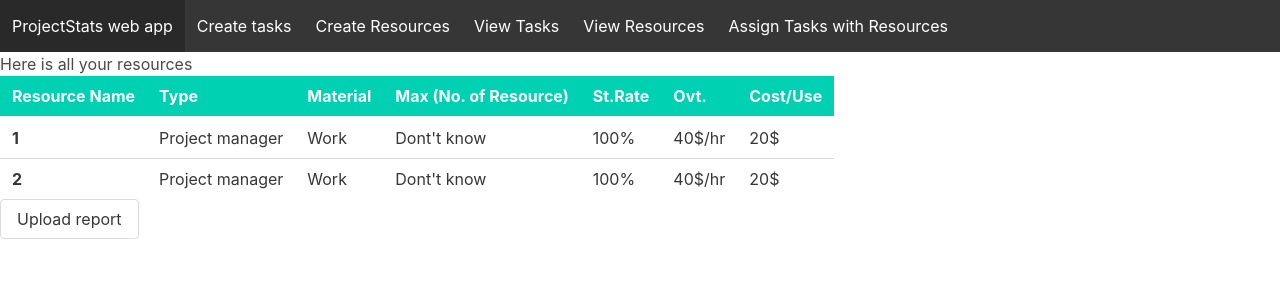
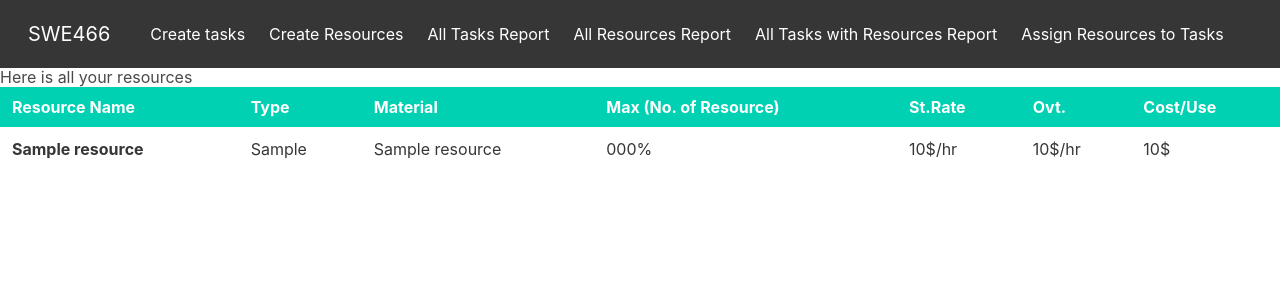
Before and after one commit to Saif-Alotaibe/SWE466, a Django app: template templates/viewResources.html in a window 1280 px wide. Shown: the top 300 px of the page. Run offline with Django 3.2, Linux system fonts and the light colour scheme; the template is opened without the code that fills it: most values are stand-ins (such as "Sample title", 1, 10 or a date in 2020); some libraries are stand-ins or nearby versions.

Commit message:
update viewResources template

```diff
--- a/templates/viewResources.html
+++ b/templates/viewResources.html
@@ -1,62 +1,5 @@
-<!DOCTYPE html>
-<html lang="en">
-<head>
-    <meta charset="UTF-8">
-    <meta http-equiv="X-UA-Compatible" content="IE=edge">
-    <meta name="viewport" content="width=device-width, initial-scale=1.0">
-    <title>Document</title>
-    <link rel="stylesheet" href="https://cdn.jsdelivr.net/npm/bulma@0.9.2/css/bulma.min.css">
-    <link rel="stylesheet" href="../css/style.css">
-    <link rel="preconnect" href="https://fonts.gstatic.com">
-    <link href="https://fonts.googleapis.com/css2?family=Open+Sans:wght@300&display=swap" rel="stylesheet">
-</head>
-<body class="all-info">
-    <nav class="navbar is-dark customize" role="navigation" aria-label="main navigation">
-        <div class="navbar-brand">
-          <a class="navbar-item" href="#">
-            <!-- <img src="https://bulma.io/images/bulma-logo.png" width="112" height="28"> -->
-            <h1>ProjectStats web app</h1>
-          </a>
-
-          <a role="button" class="navbar-burger" aria-label="menu" aria-expanded="false" data-target="navbarBasicExample">
-            <span aria-hidden="true"></span>
-            <span aria-hidden="true"></span>
-            <span aria-hidden="true"></span>
-          </a>
-        </div>
-
-        <div id="navbarBasicExample" class="navbar-menu">
-          <div class="navbar-start">
-            <a  href="createTasks.html" class="navbar-item">
-              <span>
-              Create tasks
-            </span>
-            </a>
-
-            <a href="createResources.html" class="navbar-item">
-              Create Resources
-            </a>
-
-            <a href="viewTasks.html" class="navbar-item">
-              View Tasks
-            </a>
-
-            <a href="viewResources.html" class="navbar-item">
-              View Resources
-            </a>
-
-            <a href="viewTasksAndResources.html" class="navbar-item">
-              Assign Tasks with Resources
-            </a>
-
-            </div>
-          </div>
-
-          <div class="navbar-end">
-          </div>
-        </div>
-      </nav>
-
+{% extends 'base.html' %}
+{% block content %}
     <main class="contain">
       <section class="secOne">
         <h1>Here is all your resources</h1>
@@ -77,30 +20,20 @@
               </tr>
             </thead>
             <tbody>
+            {% for resource in resources %}
               <tr>
-                <th>1</th>
-                <td>Project manager</td>
-                <td>Work</td>
-                <td>Dont't know</td>
-                <td>100%</td>
-                <td>40$/hr</td>
-                <td>20$</td>
+                <th>{{ resource.name }}</th>
+                <td>{{ resource.resource_type }}</td>
+                <td>{{ resource.material_label }}</td>
+                <td>{{ resource.max_number_of_resources }}%</td>
+                <td>{{ resource.standard_rate.amount }}$/hr</td>
+                <td>{{ resource.overtime_rate.amount }}$/hr</td>
+                <td>{{ resource.cost_of_use.amount }}$</td>
                 </tr>
-                <tr>
-                    <th>2</th>
-                    <td>Project manager</td>
-                    <td>Work</td>
-                    <td>Dont't know</td>
-                    <td>100%</td>
-                    <td>40$/hr</td>
-                    <td>20$</td>
-                    </tr>
+            {% endfor %}
             </tbody>
           </table>
       </section>
-      <button class="button button-color">Upload report</button>
+{#      <button class="button button-color">Download as pdf</button>#}
     </main>
-    <script src="https://code.jquery.com/jquery-3.6.0.js" integrity="sha256-H+K7U5CnXl1h5ywQfKtSj8PCmoN9aaq30gDh27Xc0jk=" crossorigin="anonymous"></script>
-    <script src="../js/navBurger.js"></script>
-</body>
-</html>
+{% endblock %}
```
